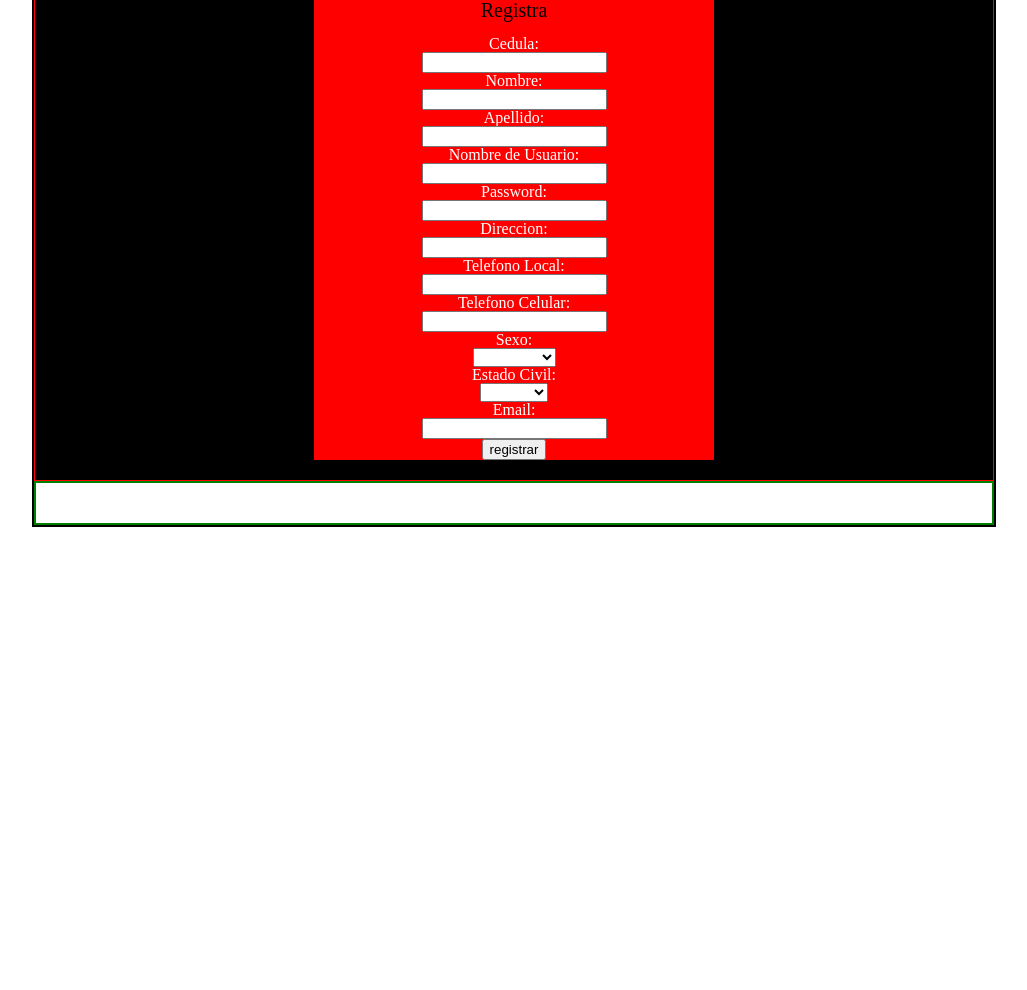
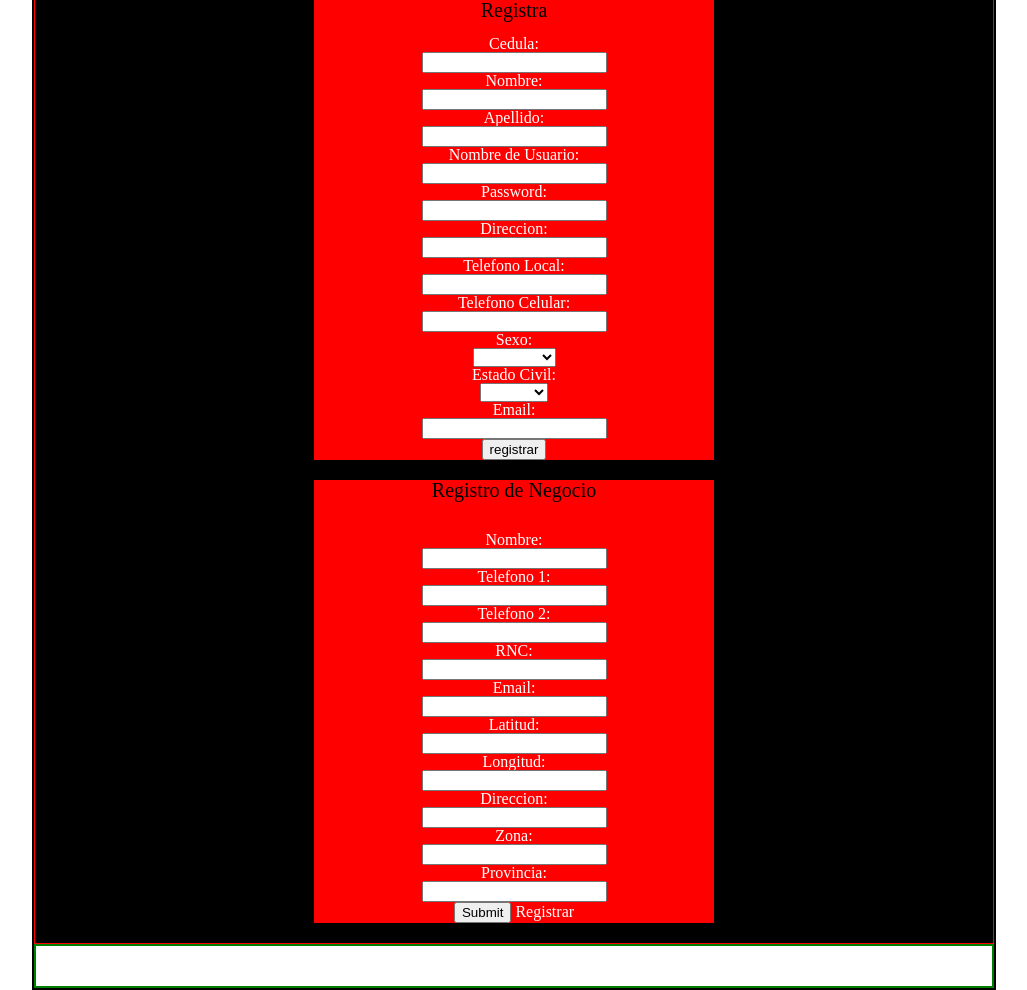
Before and after one commit to BlaShadow/Original, a PHP site: page /negocio.php in a window 1280 px wide. Shown: the part 516-1506 px from the top of the page, without its empty margins (126-1153 px from the left). Before the commit the page ends 1043 px from the top, so only its background shows below. Run offline with PHP 8.4, Linux system fonts and the light colour scheme.

Commit message:
trabajando en negocio

```diff
--- a/css/styleNegocio.css
+++ b/css/styleNegocio.css
@@ -123,6 +123,8 @@ table {
 }
 
 /**********************************/
+/* Registrar Usuario */
+
 #singIn{
 
 	margin:auto;
@@ -132,8 +134,24 @@ table {
 	margin-bottom:20px;
 
 }
+
 #labelSingIn{
 	font-family: Blackoak Std;
 	font-size: 20px;
 	color: black;
 }
+/* Registrar Negocio */
+#SignUpNegocio{
+
+	margin:auto;
+	background-color:red;
+	width:400px;
+	margin-top:20px;
+	margin-bottom:20px;
+
+}
+#SignUpNegocio label{
+	font-family: Blackoak Std;
+	font-size: 20px;
+	color: black;
+}
--- a/negocio.php
+++ b/negocio.php
@@ -93,6 +93,33 @@
 
 			</div>
 
+			<div id = "SignUpNegocio" align = "center">
+				<form method = 'POST' onsubmit = ''>
+					<label> Registro de Negocio </label></br></br></br>
+					Nombre: </br>
+					<input type = 'text' id = 'nombre' name = 'nombre' ></br>
+					Telefono 1: </br>
+					<input type = 'text' id = 'telefono1' name = 'telefono1' ></br>
+					Telefono 2:</br>
+					<input type = 'text' id = 'telefono2' name = 'telefono2' ></br>
+					RNC: </br>
+					<input type = 'text' id = 'rnc' name = 'rnc' ></br>
+					Email: </br>
+					<input type = 'text' id = 'email' name = 'email' ></br>
+					Latitud: </br>
+					<input type = 'text' id = 'latitud' name = 'latitud' ></br>
+					Longitud: </br>
+					<input type = 'text' id = 'latitud' name = 'latitud' ></br>
+					Direccion: </br>
+					<input type = 'text' id = 'direccion' name = 'direccion' ></br>
+					Zona: </br>
+					<input type = 'text' id = 'zona' name = 'zona' ></br>
+					Provincia: </br>
+					<input type = 'text' id = 'provincia' name = 'provincia' ></br>
+
+					<input type = 'submit'> Registrar </input>
+				</form>
+			</div>
 		</div>
 
 		<div id="footer"></div>
```
